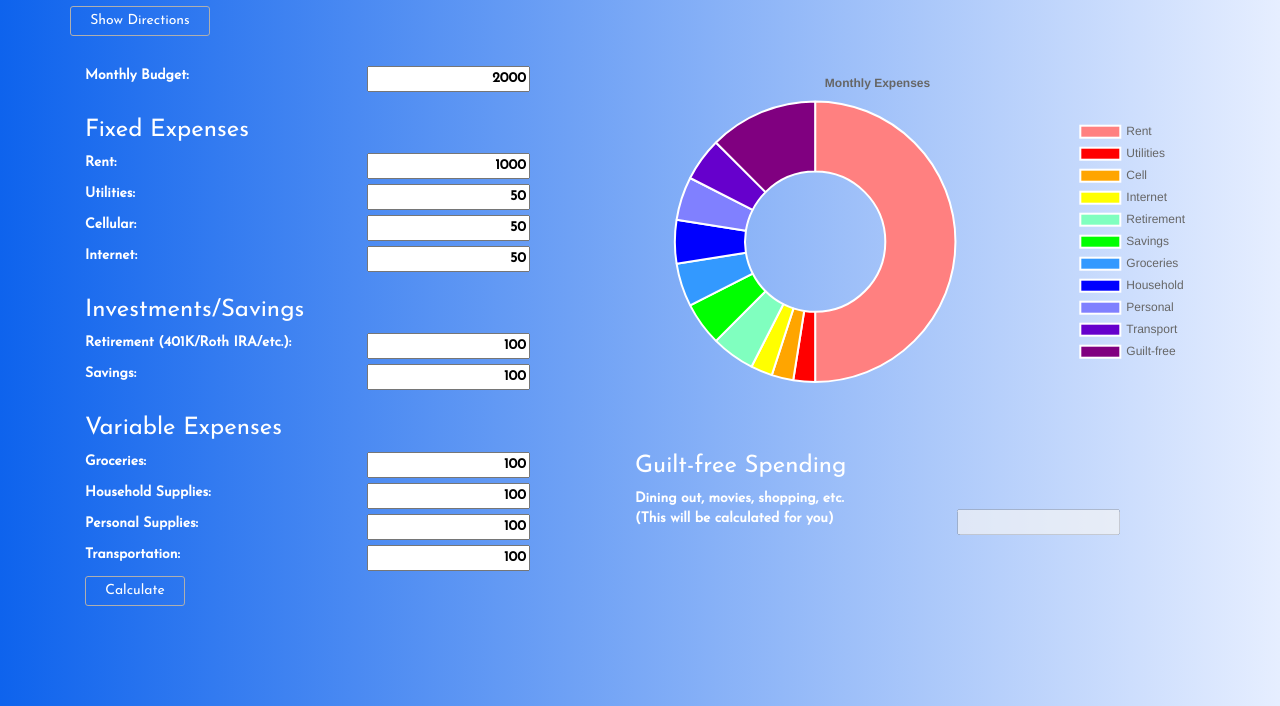
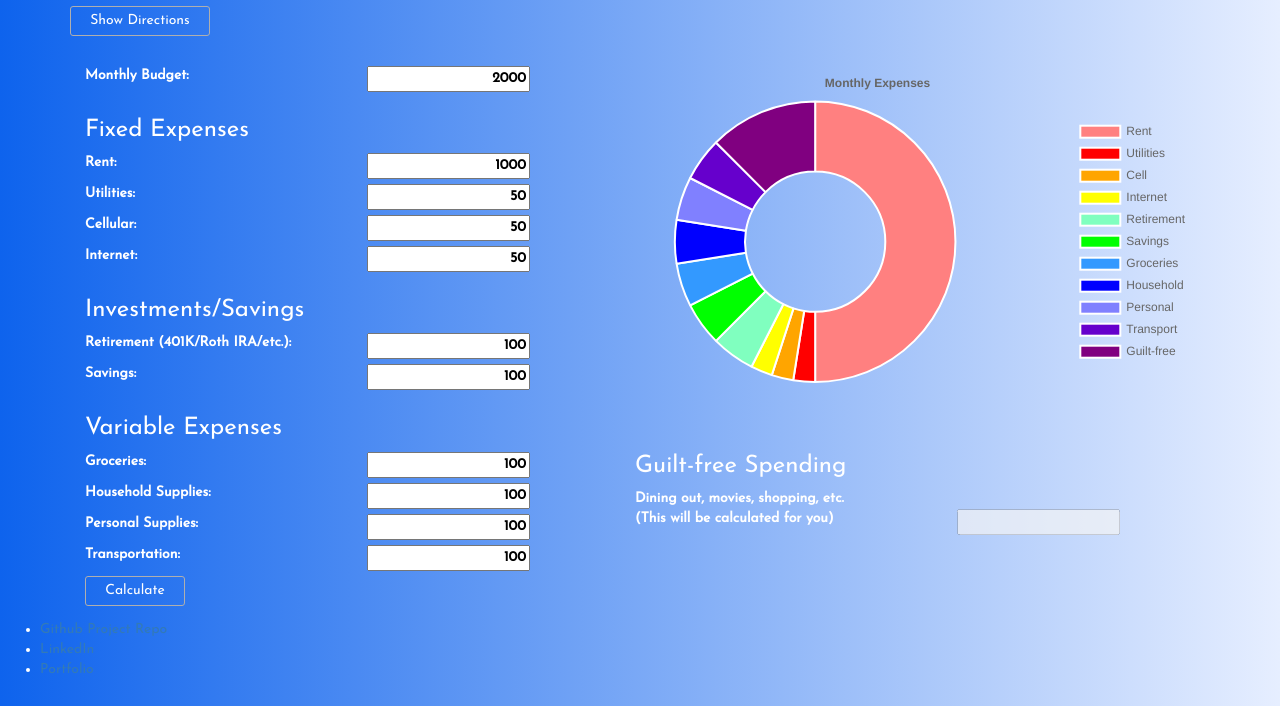
Before and after one commit to jlincodes/budget-breakdown-calculator, a website built with webpack: page index.html in a window 1280 px wide. Shown: the part 94-800 px from the top of the page. Built offline with nearby package versions, Linux system fonts and the light colour scheme.

Commit message:
Adds footer

```diff
--- a/index.html
+++ b/index.html
@@ -92,6 +92,20 @@
       </div>
     </div>
 
+    <footer>
+      <ul>
+        <li>
+          <a href="https://github.com/julielin0812/budget-breakdown-calculator">Github Project Repo</a>
+        </li>
+        <li>
+          <a href="https://www.linkedin.com/in/julielin0812/">LinkedIn</a>
+        </li>
+        <li>
+          <a href="http://www.julielin.me/">Portfolio</a>
+        </li>
+      </ul>
+    </footer>
+
     <script src="https://ajax.googleapis.com/ajax/libs/jquery/3.2.1/jquery.min.js"></script>
     <script src="https://maxcdn.bootstrapcdn.com/bootstrap/3.3.7/js/bootstrap.min.js"></script>
     <script src="dist/bundle.js"></script>
```
